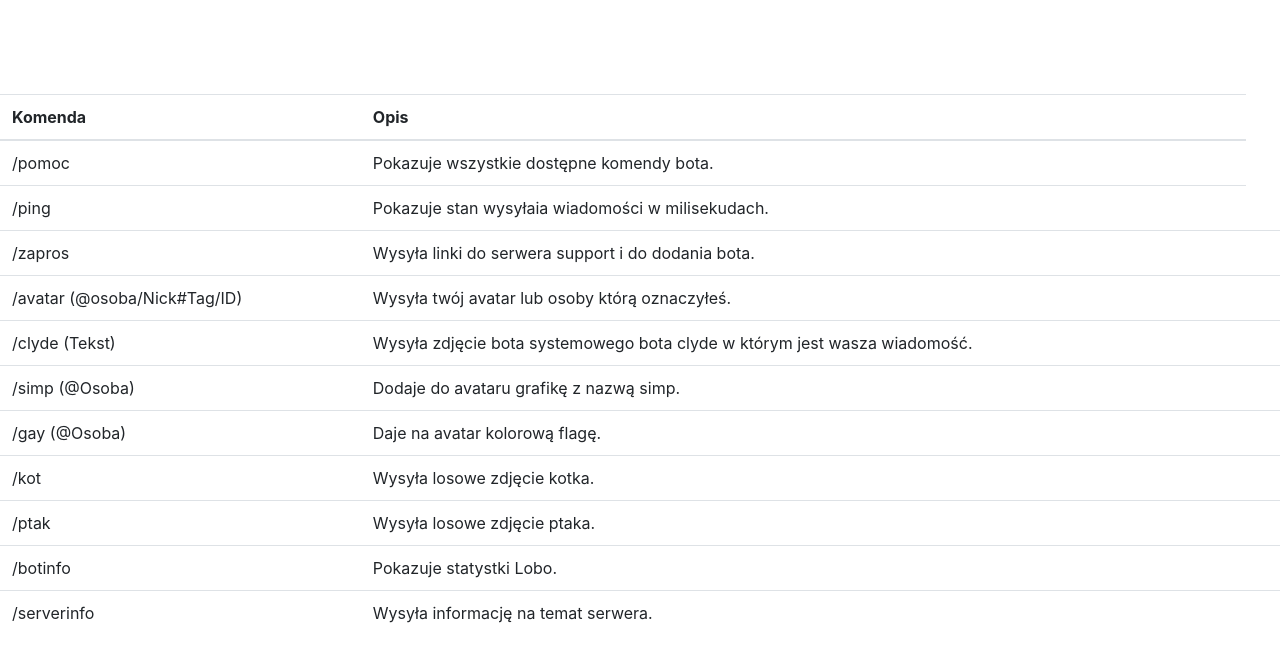
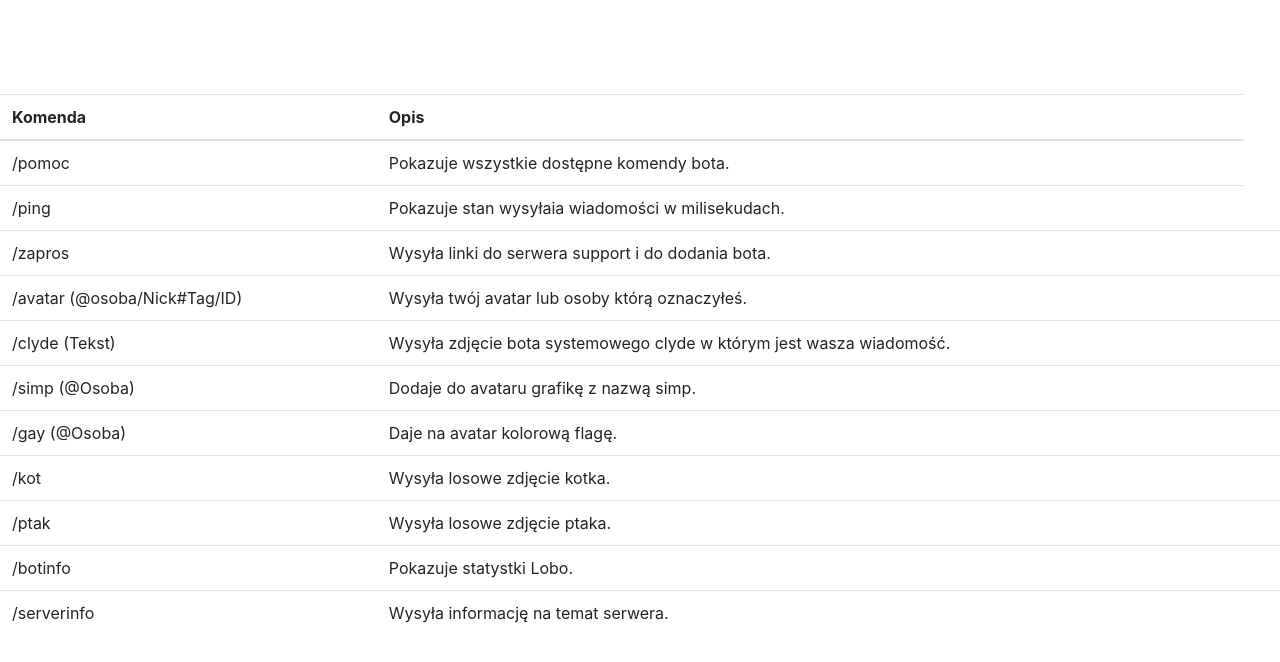
Before and after one commit to Samotnikv1/lobo, a website: page komendy.html in a window 1280 px wide. Shown: the part 82-744 px from the top of the page. Drawn offline with Linux system fonts and the light colour scheme.

Commit message:
Update komendy.html

```diff
--- a/komendy.html
+++ b/komendy.html
@@ -50,7 +50,7 @@ License: MIT
 							</tr>
 							<tr>
 							<td>/clyde (Tekst)</td>
-							<td>Wysyła zdjęcie bota systemowego bota clyde w którym jest wasza wiadomość.<td>
+							<td>Wysyła zdjęcie bota systemowego clyde w którym jest wasza wiadomość.<td>
 							</tr>
 							<tr>
 							<td>/simp (@Osoba)</td>
```
